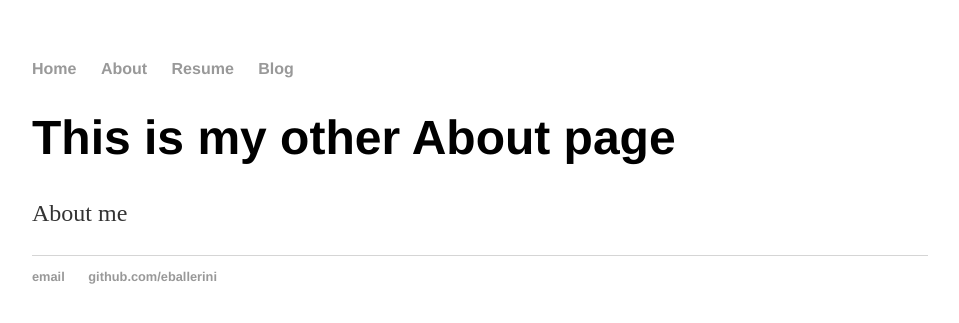
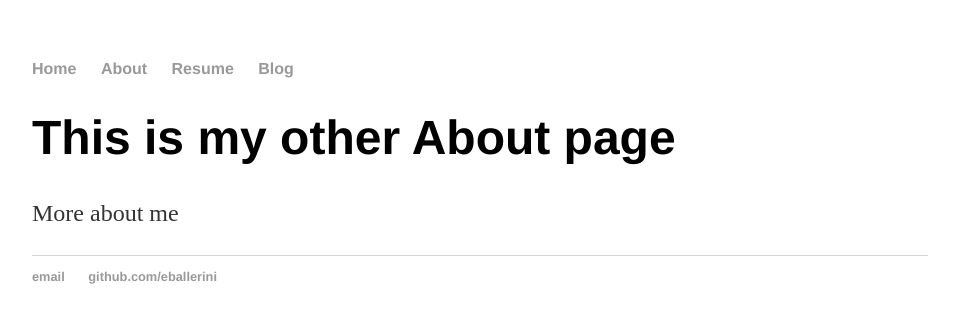
Before and after one commit to eballerini/eballerini.github.io, a Jekyll site: the page built from about/index.md, in a window 1280 px wide. Shown: the top 323 px of the page, without its empty margins (160-1119 px from the left). Built offline with Jekyll 4.4.1, drawn with Linux system fonts in a browser that asks for light colours; our own code applies the rules of GitHub Pages for plain Markdown files.

Commit message:
update about page

```diff
--- a/about/index.md
+++ b/about/index.md
@@ -1,3 +1,7 @@
+---
+layout: default
+title: About Emmanuel Ballerini
+---
 # This is my other About page
 
-About me
+More about me
```
